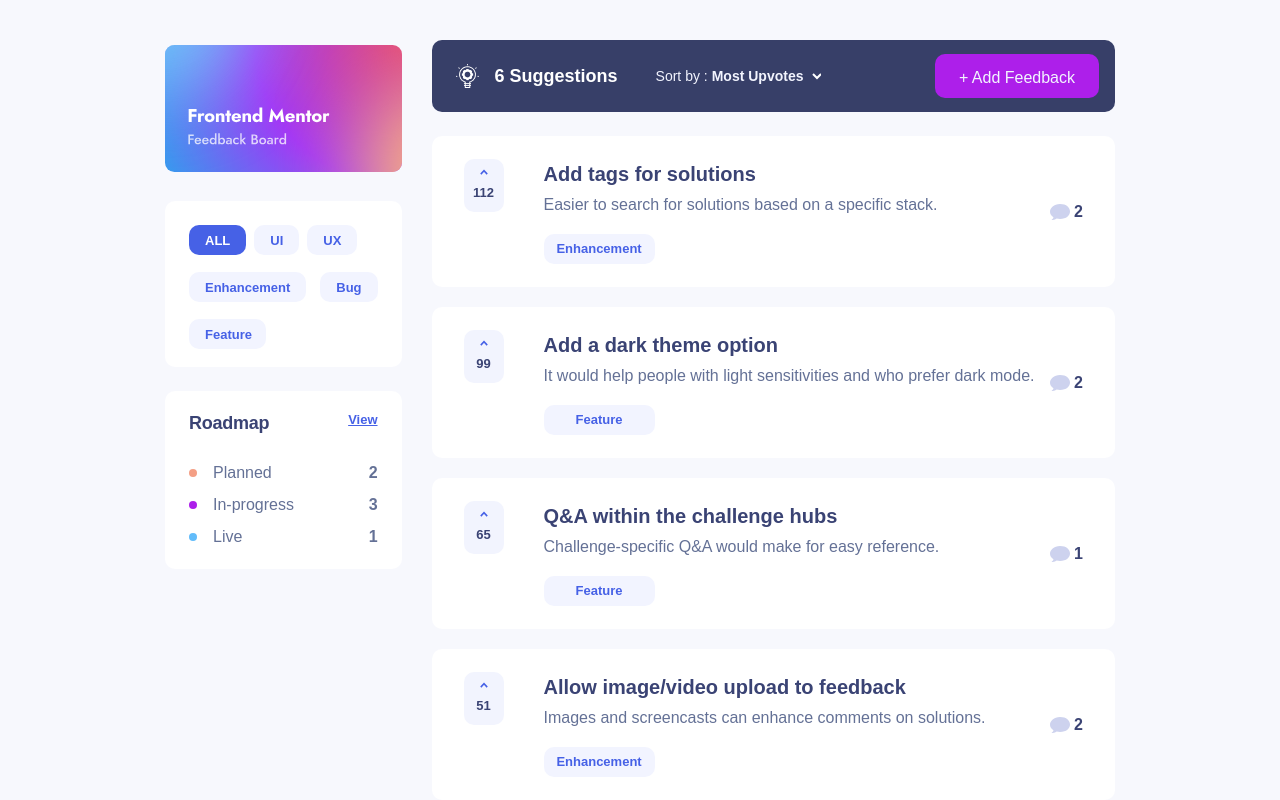
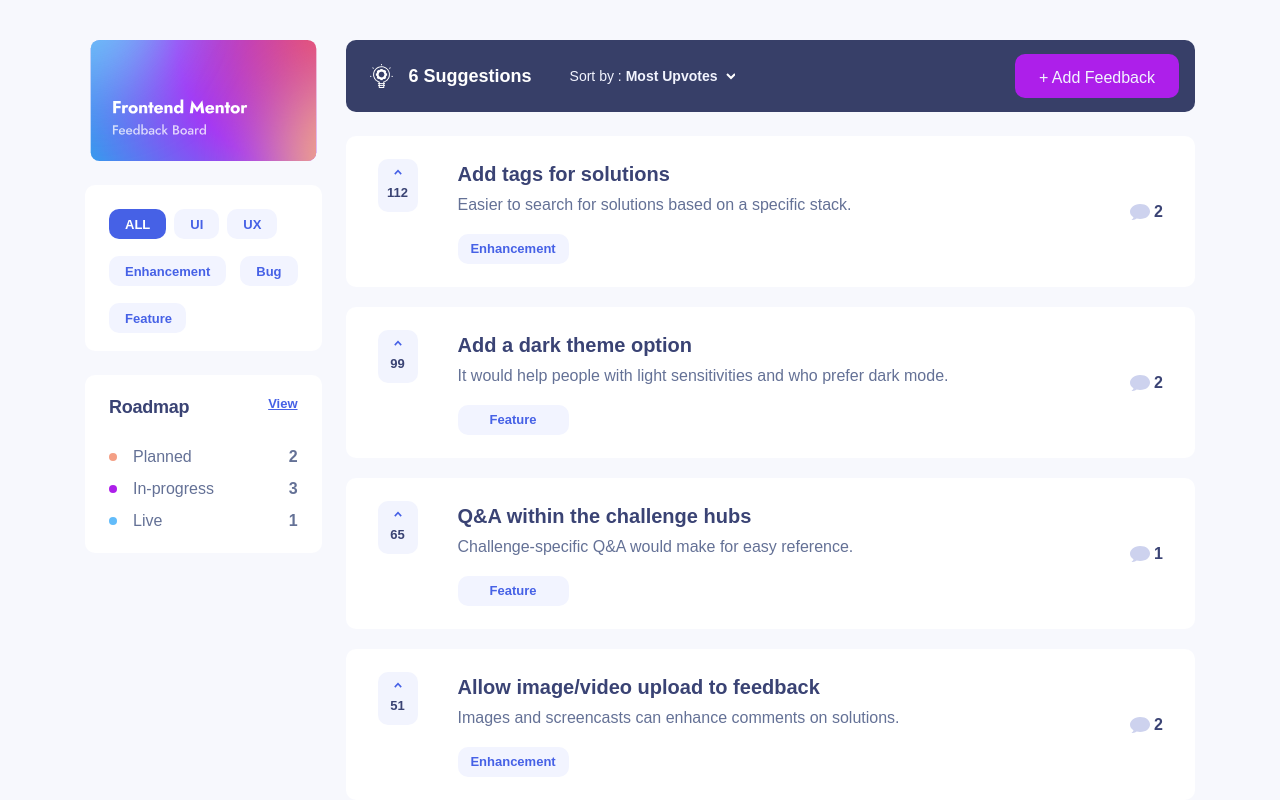
Before and after one commit to Sye-5pace/Product-feedback-app, a Vue app: page / in a window 1280 px wide. Shown: the top 800 px of the page. Built offline with nearby package versions, Linux system fonts and the light colour scheme.

Commit message:
:iphone: Style: create suggestionsBoard responsiveness

```diff
--- a/src/App.vue
+++ b/src/App.vue
@@ -1,6 +1,6 @@
 <template>
-  <main class="flex items-center w-full min-h-screen p-0 m-0 border-box bg-[#F7F8FD] font-jost">
-    <div class="my-[2.5rem] mobile:m-0 desktop:w-[69.375rem] tablet:w-[43.0625rem] tablet:mx-auto desktop:mx-[10.3125rem] flex mobile:w-full">
+  <main class="flex justify-center w-full min-h-screen p-0 m-0 border-box bg-[#F7F8FD] font-jost">
+    <div class="my-[2.5rem] mobile:m-0 desktop:w-[69.375rem] tablet:w-[43.0625rem] tablet:mx-auto desktop:mx-[3rem]  flex mobile:w-full">
       <router-view ></router-view>
     </div>
   </main>
--- a/src/components/SideToolbar.vue
+++ b/src/components/SideToolbar.vue
@@ -7,6 +7,7 @@
     import Oval from '../assets/oval.svg'
     import OvalTab from '../assets/ovaltablet.svg'
     import OvalMob from '../assets/ovalMobile.svg'
+    import MobBg from '../assets/MobBg.png'
     import MenuIcon from '../assets/menu-icon.svg'
     import CloseIcon from '../assets/close-icon.svg'
     import { useFeedbackStore } from '../store'
@@ -32,8 +33,8 @@
 
 
 <template>
-    <section  class="desktop:w-[15.9375rem] flex desktop:flex-col tablet:flex-row tablet:gap-[0.625rem] children:tablet:w-[13.9375rem] children:tablet:h-[11.125rem] desktop:gap-y-6 mobile:w-full">
-        <img :src="Oval" alt="oval" class=" desktop:h-[8.5625rem] desktop:w-[15.9375rem] tablet:hidden mobile:hidden"/>
+    <section  class="desktop:w-[15.9375rem] flex desktop:flex-col tablet:flex-row tablet:gap-[0.625rem] children:tablet:w-[13.9375rem] children:tablet:h-[11.125rem] desktop:gap-y-6 mobile:w-full ">
+        <img :src="Oval" alt="oval" class=" desktop:h-[7.5625rem] desktop:w-[15.9375rem] tablet:hidden mobile:hidden"/>
         <img :src="OvalTab" alt="oval" class=" desktop:hidden tablet:w-[13.9375rem] tablet:h-[11.125rem] mobile:hidden"/>
         <div  class="tablet:hidden desktop:hidden mobile:flex mobile:w-full mobile:justify-between mobile:items-center mobile:px-6 mobile:py-[0.96875rem]" :style="{backgroundImage: `url(${OvalMob})`}">
             <div class="text-[#fff]">
--- a/src/components/SuggestionAll.vue
+++ b/src/components/SuggestionAll.vue
@@ -56,12 +56,12 @@
           </div>
         </div>
       </main>
-      <section class="flex flex-col justify-center items-center gap-y-[2rem] bg-[#fff] rounded-[0.625rem] h-full " v-else>
+      <section class="flex flex-col justify-center items-center gap-y-[2rem] bg-[#fff] rounded-[0.625rem] desktop:h-full mobile:mx-6 mobile:h-[28.75rem] tablet:h-[37.5rem]" v-else>
         <img :src="EmptySugxn" alt="empty-suggestion" class="w-[8.1025rem] h-[8.55rem]"/>
         <div class="flex flex-col gap-y-[3rem] w-[25.625rem] h-[11.8125rem] justify-center">
           <div class="flex flex-col gap-y-4">
             <h2 class="text-[#3A4374] font-bold text-[1.5rem] text-center">There is no feedback yet</h2>
-            <p class="text-center text-[#647196] text-[1rem]">
+            <p class="text-center text-[#647196] text-[1rem] mobile:mx-6">
               Got a suggestion? Found a bug that needs to be squashed?
               We love hearing about new ideas to improve our app.
             </p>
--- a/src/views/SuggestionsBoard.vue
+++ b/src/views/SuggestionsBoard.vue
@@ -1,5 +1,5 @@
 <template>
-  <div class="desktop:flex desktop:flex-row desktop:gap-[1.875rem] w-full tablet:flex-col tablet:flex tablet:gap-y-8 ">
+  <div class="desktop:flex desktop:flex-row desktop:gap-[1.5rem] w-full tablet:flex-col tablet:flex  tablet:gap-y-8 ">
     <SideToolbar :selectedCategory="selectedCategory" :selectCategory="selectCategory"  />
     <SuggestionAll :selectedSuggestions="selectedSuggestions" :voteOptions="voteOptions" :optionsUpdater="optionsUpdater"/>
   </div>
```
Also changed, not shown: src/assets/MobBg.png (renamed from src/assets/suggestions/desktop/background-header.png).
